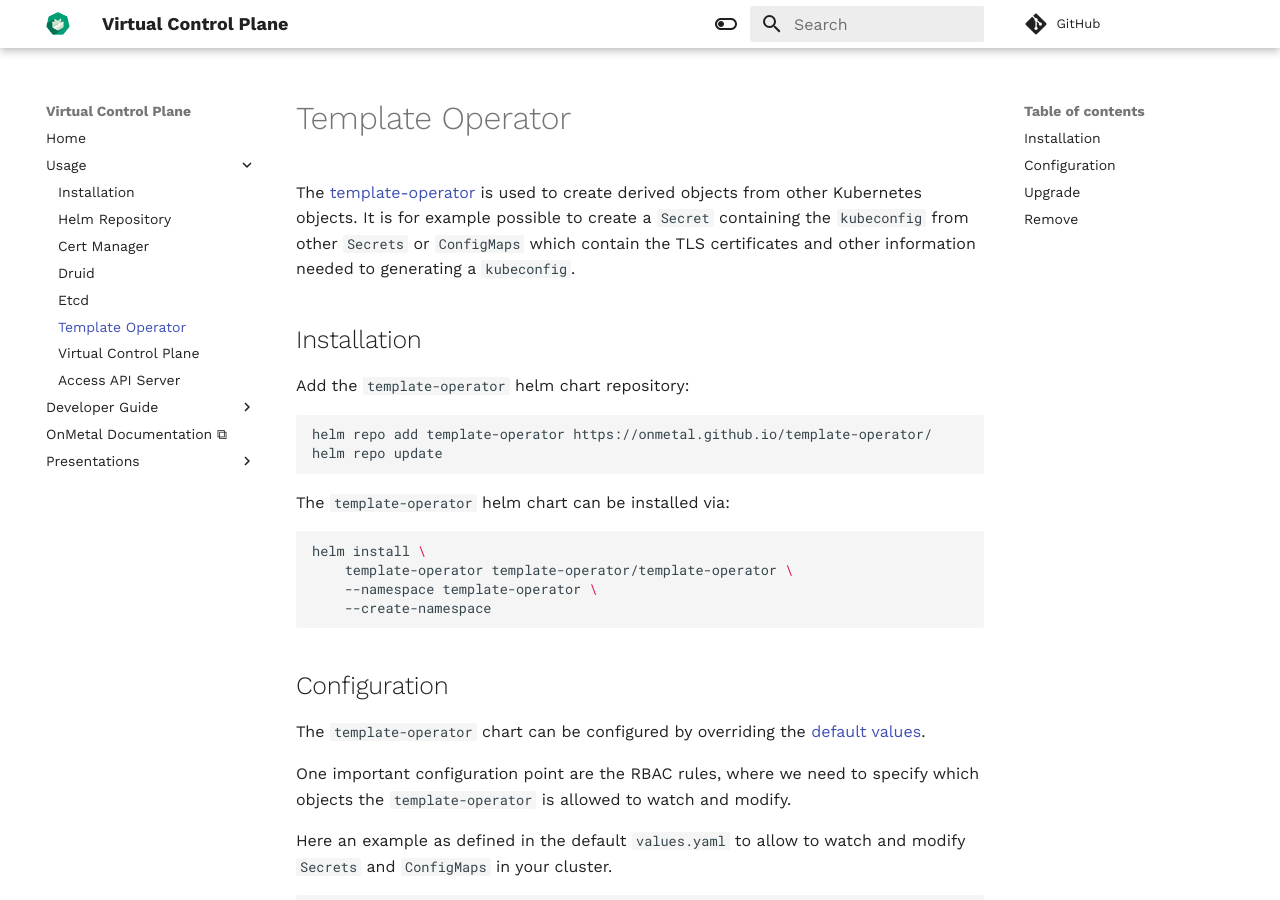
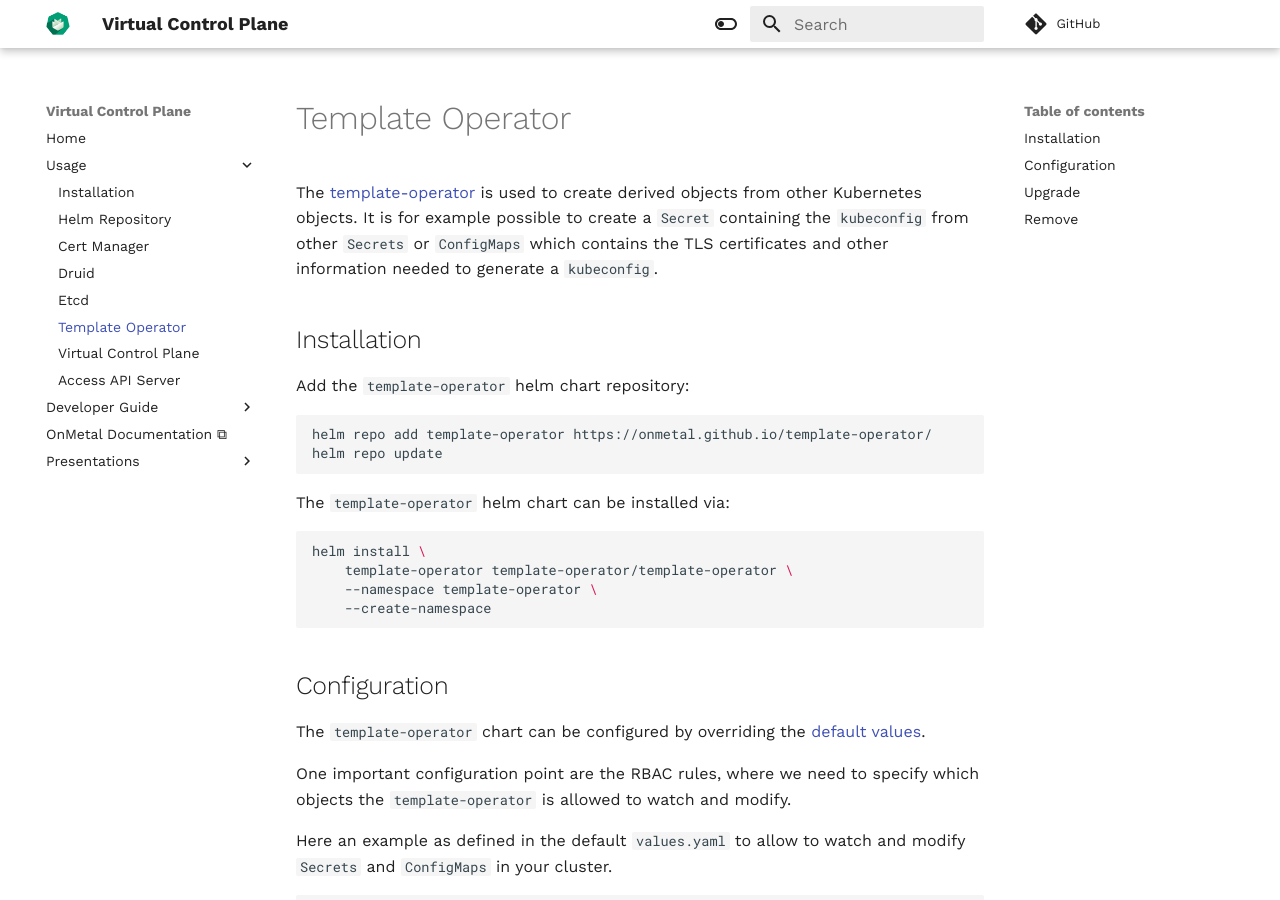
Before and after one commit to ironcore-scrapyard/virtual-controlplane, an MkDocs documentation site: the page built from docs/usage/template.md, in a window 1280 px wide and 900 px high. Built offline with MkDocs 1.6.1 and Material for MkDocs 9.7.7, drawn with Linux system fonts in a browser that asks for light colours; comment, search, counter and statistics services are not loaded.

Commit message:
Update docs/usage/template.md
Co-authored-by: EvgeniaOrfeeva <71518772+EvgeniaOrfeeva@users.noreply.github.com>

```diff
--- a/docs/usage/template.md
+++ b/docs/usage/template.md
@@ -1,8 +1,8 @@
 # Template Operator
 
 The [template-operator](https://github.com/onmetal/template-operator) is used to create derived objects from other Kubernetes objects.
-It is for example possible to create a `Secret` containing the `kubeconfig` from other `Secrets` or `ConfigMaps` which contain the TLS
-certificates and other information needed to generating a `kubeconfig`.
+It is for example possible to create a `Secret` containing the `kubeconfig` from other `Secrets` or `ConfigMaps` which contains the TLS
+certificates and other information needed to generate a `kubeconfig`.
 
 ## Installation
 
```
